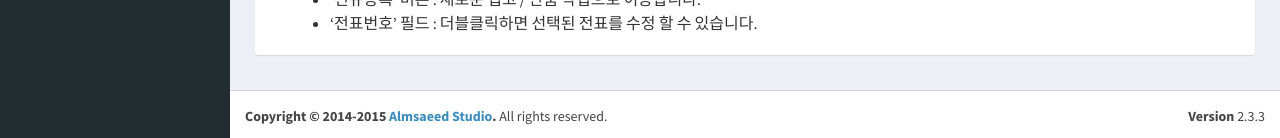
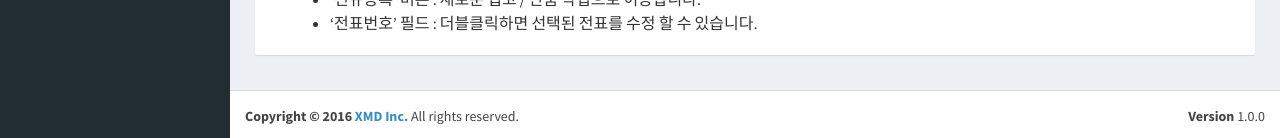
Before and after one commit to XMDPLUS/xmdplus.github.io, a Jekyll site: the page built from _posts/2016-06-17-ledgershoplist.markdown, in a window 1280 px wide and 900 px high, scrolled down 1588 px. Shown: the part 759-897 px from the top of the window. Built offline with Jekyll 4.4.1, drawn with Linux system fonts in a browser that asks for light colours; nearby versions of some CDN libraries.

Commit message:
apply design to search results

```diff
--- a/_includes/aside.html
+++ b/_includes/aside.html
@@ -18,7 +18,7 @@
             {% for cat in site.category %}
             <li class="treeview">
                 <a href="#">
-                    <i class="fa fa-dashboard"></i> <span>{{ cat }}</span> <i class="fa fa-angle-left pull-right"></i>
+                    <i class="fa fa-question-circle"></i> <span>{{ cat }}</span> <i class="fa fa-angle-left pull-right"></i>
                 </a>
                 <ul class="treeview-menu">
                     {% assign posts_in_cat = site.categories[cat] %}
--- a/_includes/footer.html
+++ b/_includes/footer.html
@@ -1,7 +1,7 @@
 <footer class="main-footer">
     <div class="pull-right hidden-xs">
-        <b>Version</b> 2.3.3
+        <b>Version</b> 1.0.0
     </div>
-    <strong>Copyright &copy; 2014-2015 <a href="http://almsaeedstudio.com">Almsaeed Studio</a>.</strong> All rights
+    <strong>Copyright &copy; 2016 <a href="">XMD Inc.</a></strong> All rights
     reserved.
 </footer>
--- a/index.html
+++ b/index.html
@@ -3,7 +3,7 @@
 ---
 <div class="home">
     <h2>XMD PLUS 서비스 사용 도움말입니다.</h2>
-    <ul id="search-results"></ul>
+    <ul id="search-results" class="timeline"></ul>
 </div>
 
 <script>
```
Also changed, not shown: dist/js/search.js.
